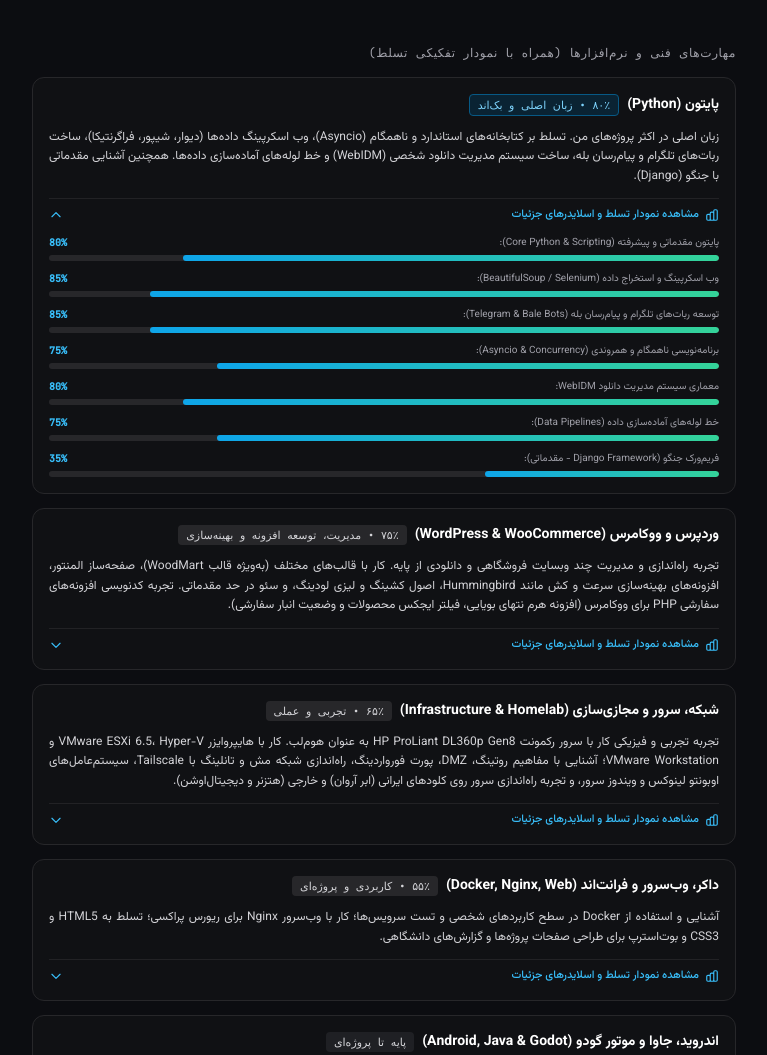
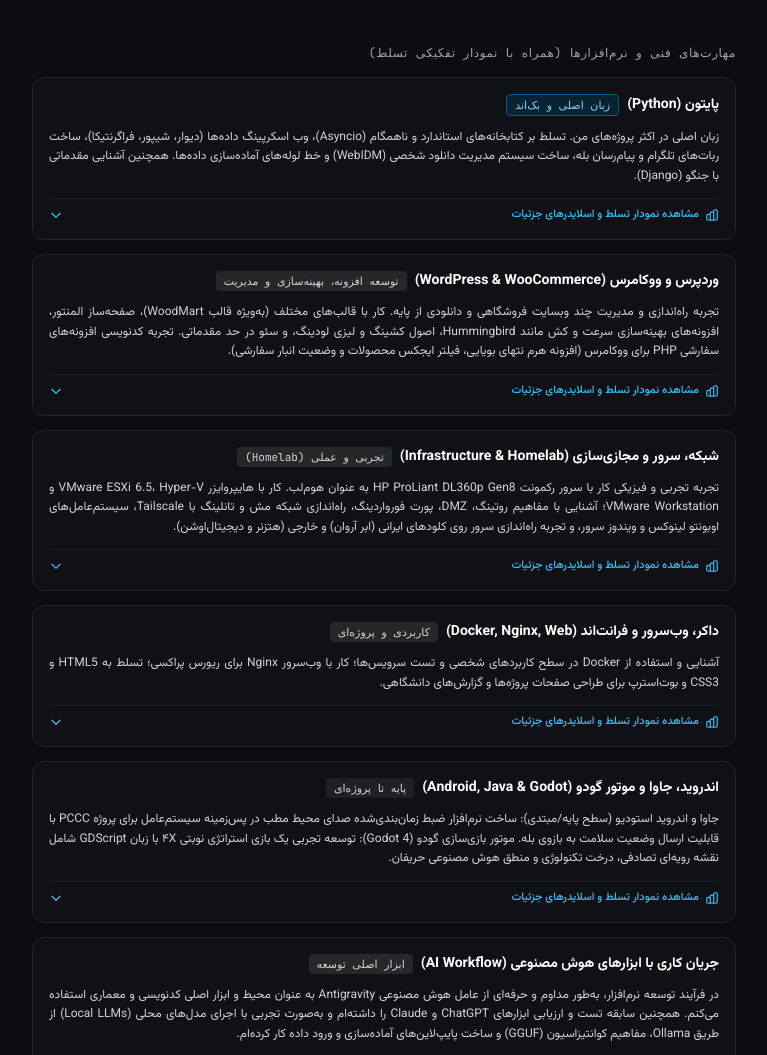
Before and after one commit to Bekend/bekend.github.io, a plain HTML site: page index.html in a window 1280 px wide. Shown: the part 545-1600 px from the top of the page, without its empty margins (256-1023 px from the left). Drawn offline with nearby package versions, Linux system fonts and the light colour scheme.

Commit message:
style: remove default open from accordions, clean skill tag badges, and simplify repo README to live link

```diff
--- a/index.html
+++ b/index.html
@@ -177,7 +177,7 @@
           <div class="flex flex-wrap items-center justify-between gap-2">
             <div class="flex items-center gap-2">
               <span class="font-bold text-zinc-900 dark:text-white text-sm">پایتون (Python)</span>
-              <span class="px-2 py-0.5 rounded text-[11px] font-mono bg-sky-50 dark:bg-sky-950/60 text-sky-700 dark:text-sky-300 border border-sky-200 dark:border-sky-800" data-i18n="sk_py_level">۸۰٪ • زبان اصلی و بک‌اند</span>
+              <span class="px-2 py-0.5 rounded text-[11px] font-mono bg-sky-50 dark:bg-sky-950/60 text-sky-700 dark:text-sky-300 border border-sky-200 dark:border-sky-800" data-i18n="sk_py_level">زبان اصلی و بک‌اند</span>
             </div>
           </div>
 
@@ -187,7 +187,7 @@
           </p>
 
           <!-- Accordion for Detailed Sliders -->
-          <details class="group/slider pt-2 border-t border-zinc-100 dark:border-zinc-800/80" open>
+          <details class="group/slider pt-2 border-t border-zinc-100 dark:border-zinc-800/80">
             <summary class="flex items-center justify-between cursor-pointer list-none select-none text-[11px] font-medium text-sky-600 dark:text-sky-400 hover:text-sky-500 transition-colors">
               <span class="flex items-center gap-1.5">
                 <svg class="w-3.5 h-3.5" fill="none" stroke="currentColor" viewBox="0 0 24 24"><path stroke-linecap="round" stroke-linejoin="round" stroke-width="2" d="M9 19v-6a2 2 0 00-2-2H5a2 2 0 00-2 2v6a2 2 0 002 2h2a2 2 0 002-2zm0 0V9a2 2 0 012-2h2a2 2 0 012 2v10m-6 0a2 2 0 002 2h2a2 2 0 002-2m0 0V5a2 2 0 012-2h2a2 2 0 012 2v14a2 2 0 01-2 2h-2a2 2 0 01-2-2z"/></svg>
@@ -268,7 +268,7 @@
           <div class="flex flex-wrap items-center justify-between gap-2">
             <div class="flex items-center gap-2">
               <span class="font-bold text-zinc-900 dark:text-white text-sm">وردپرس و ووکامرس (WordPress & WooCommerce)</span>
-              <span class="px-2 py-0.5 rounded text-[11px] font-mono bg-zinc-100 dark:bg-zinc-800 text-zinc-700 dark:text-zinc-300" data-i18n="sk_wp_level">۷۵٪ • مدیریت، توسعه افزونه و بهینه‌سازی</span>
+              <span class="px-2 py-0.5 rounded text-[11px] font-mono bg-zinc-100 dark:bg-zinc-800 text-zinc-700 dark:text-zinc-300" data-i18n="sk_wp_level">توسعه افزونه، بهینه‌سازی و مدیریت</span>
             </div>
           </div>
 
@@ -339,7 +339,7 @@
           <div class="flex flex-wrap items-center justify-between gap-2">
             <div class="flex items-center gap-2">
               <span class="font-bold text-zinc-900 dark:text-white text-sm">شبکه، سرور و مجازی‌سازی (Infrastructure & Homelab)</span>
-              <span class="px-2 py-0.5 rounded text-[11px] font-mono bg-zinc-100 dark:bg-zinc-800 text-zinc-700 dark:text-zinc-300" data-i18n="sk_infra_level">۶۵٪ • تجربی و عملی</span>
+              <span class="px-2 py-0.5 rounded text-[11px] font-mono bg-zinc-100 dark:bg-zinc-800 text-zinc-700 dark:text-zinc-300" data-i18n="sk_infra_level">تجربی و عملی (Homelab)</span>
             </div>
           </div>
 
@@ -419,7 +419,7 @@
           <div class="flex flex-wrap items-center justify-between gap-2">
             <div class="flex items-center gap-2">
               <span class="font-bold text-zinc-900 dark:text-white text-sm">داکر، وب‌سرور و فرانت‌اند (Docker, Nginx, Web)</span>
-              <span class="px-2 py-0.5 rounded text-[11px] font-mono bg-zinc-100 dark:bg-zinc-800 text-zinc-700 dark:text-zinc-300" data-i18n="sk_web_level">۵۵٪ • کاربردی و پروژه‌ای</span>
+              <span class="px-2 py-0.5 rounded text-[11px] font-mono bg-zinc-100 dark:bg-zinc-800 text-zinc-700 dark:text-zinc-300" data-i18n="sk_web_level">کاربردی و پروژه‌ای</span>
             </div>
           </div>
 
@@ -535,7 +535,7 @@
           <div class="flex flex-wrap items-center justify-between gap-2">
             <div class="flex items-center gap-2">
               <span class="font-bold text-zinc-900 dark:text-white text-sm">جریان کاری با ابزارهای هوش مصنوعی (AI Workflow)</span>
-              <span class="px-2 py-0.5 rounded text-[11px] font-mono bg-zinc-100 dark:bg-zinc-800 text-zinc-700 dark:text-zinc-300" data-i18n="sk_ai_level">۸۵٪ • ابزار اصلی توسعه</span>
+              <span class="px-2 py-0.5 rounded text-[11px] font-mono bg-zinc-100 dark:bg-zinc-800 text-zinc-700 dark:text-zinc-300" data-i18n="sk_ai_level">ابزار اصلی توسعه</span>
             </div>
           </div>
 
@@ -877,7 +877,7 @@
         sec_skills_title: "مهارت‌های فنی و نرم‌افزارها (همراه با نمودار تفکیکی تسلط)",
         sk_slider_toggle: "مشاهده نمودار تسلط و اسلایدرهای جزئیات",
 
-        sk_py_level: "۸۰٪ • زبان اصلی و بک‌اند",
+        sk_py_level: "زبان اصلی و بک‌اند",
         sk_py_desc: "زبان اصلی در اکثر پروژه‌های من. تسلط بر کتابخانه‌های استاندارد و ناهمگام (Asyncio)، وب اسکرپینگ داده‌ها (دیوار، شیپور، فراگرنتیکا)، ساخت ربات‌های تلگرام و پیام‌رسان بله، ساخت سیستم مدیریت دانلود شخصی (WebIDM) و خط لوله‌های آماده‌سازی داده‌ها. همچنین آشنایی مقدماتی با جنگو (Django).",
         sk_py_core: "پایتون مقدماتی و پیشرفته (Core Python & Scripting):",
         sk_py_scraping: "وب اسکرپینگ و استخراج داده (BeautifulSoup / Selenium):",
@@ -887,7 +887,7 @@
         sk_py_pipeline: "خط لوله‌های آماده‌سازی داده (Data Pipelines):",
         sk_py_django: "فریم‌ورک جنگو (Django Framework - مقدماتی):",
 
-        sk_wp_level: "۷۵٪ • مدیریت، توسعه افزونه و بهینه‌سازی",
+        sk_wp_level: "توسعه افزونه، بهینه‌سازی و مدیریت",
         sk_wp_desc: "تجربه راه‌اندازی و مدیریت چند وبسایت فروشگاهی و دانلودی از پایه. کار با قالب‌های مختلف (به‌ویژه قالب WoodMart)، صفحه‌ساز المنتور، افزونه‌های بهینه‌سازی سرعت و کش مانند Hummingbird، اصول کشینگ و لیزی لودینگ، و سئو در حد مقدماتی. تجربه کدنویسی افزونه‌های سفارشی PHP برای ووکامرس (افزونه هرم نتهای بویایی، فیلتر ایجکس محصولات و وضعیت انبار سفارشی).",
         sk_wp_admin: "راه‌اندازی و مدیریت فروشگاه ووکامرس (WooCommerce Admin):",
         sk_wp_theme: "سفارشی‌سازی قالب و وودمارت (WoodMart & Elementor):",
@@ -895,7 +895,7 @@
         sk_wp_speed: "بهینه‌سازی سرعت، کش و لیزی‌لودینگ (Speed & Hummingbird):",
         sk_wp_seo: "اصول سئو تکنیکال و محتوایی (Basic SEO):",
 
-        sk_infra_level: "۶۵٪ • تجربی و عملی",
+        sk_infra_level: "تجربی و عملی (Homelab)",
         sk_infra_desc: "تجربه تجربی و فیزیکی کار با سرور رکمونت HP ProLiant DL360p Gen8 به عنوان هوم‌لب. کار با هایپروایزر VMware ESXi 6.5، Hyper-V و VMware Workstation؛ آشنایی با مفاهیم روتینگ، DMZ، پورت فورواردینگ، راه‌اندازی شبکه مش و تانلینگ با Tailscale، سیستم‌عامل‌های اوبونتو لینوکس و ویندوز سرور، و تجربه راه‌اندازی سرور روی کلودهای ایرانی (ابر آروان) و خارجی (هتزنر و دیجیتال‌اوشن).",
         sk_infra_vmware: "هایپروایزر و مجازی‌سازی (VMware ESXi 6.5 & Hyper-V):",
         sk_infra_ubuntu: "اوبونتو سرور و خط فرمان لینوکس (Ubuntu Server & Bash):",
@@ -904,7 +904,7 @@
         sk_infra_win: "ویندوز سرور و سرویس‌های پایه (Windows Server):",
         sk_infra_cloud: "استقرار سرورهای ابری (Cloud VPS - Hetzner / ArvanCloud):",
 
-        sk_web_level: "۵۵٪ • کاربردی و پروژه‌ای",
+        sk_web_level: "کاربردی و پروژه‌ای",
         sk_web_desc: "آشنایی و استفاده از Docker در سطح کاربردهای شخصی و تست سرویس‌ها؛ کار با وب‌سرور Nginx برای ریورس پراکسی؛ تسلط به HTML5 و CSS3 و بوت‌استرپ برای طراحی صفحات پروژه‌ها و گزارش‌های دانشگاهی.",
         sk_web_html: "طراحی وب ریسپانسیو با HTML5 و CSS3:",
         sk_web_bootstrap: "فریم‌ورک بوت‌استرپ (Bootstrap 5):",
@@ -917,7 +917,7 @@
         sk_game_proc: "تولید رویه‌ای نقشه و منطق بازی استراتژی نوبتی ۴X:",
         sk_android_java: "جاوا و توسعه اندروید (Java & Android SDK - سطح مقدماتی/سرویس پس‌زمینه):",
 
-        sk_ai_level: "۸۵٪ • ابزار اصلی توسعه",
+        sk_ai_level: "ابزار اصلی توسعه",
         sk_ai_desc: "در فرآیند توسعه نرم‌افزار، به‌طور مداوم و حرفه‌ای از عامل هوش مصنوعی Antigravity به عنوان محیط و ابزار اصلی کدنویسی و معماری استفاده می‌کنم. همچنین سابقه تست و ارزیابی ابزارهای ChatGPT و Claude را داشته‌ام و به‌صورت تجربی با اجرای مدل‌های محلی (Local LLMs) از طریق Ollama، مفاهیم کوانتیزاسیون (GGUF) و ساخت پایپ‌لاین‌های آماده‌سازی و ورود داده کار کرده‌ام.",
         sk_ai_agent: "عامل هوش مصنوعی دولوپر Antigravity (محیط و عامل اصلی توسعه):",
         sk_ai_cloud: "تست، ارزیابی و مهندسی پرامپت با ChatGPT و Claude:",
@@ -982,7 +982,7 @@
         sec_skills_title: "Technical Skills & Competencies (With Detailed Sliders)",
         sk_slider_toggle: "View Proficiency Breakdown & Detailed Sliders",
 
-        sk_py_level: "80% • Primary Language & Backend",
+        sk_py_level: "Primary Language & Backend",
         sk_py_desc: "Primary language across most projects. Strong grasp of standard and asynchronous libraries (Asyncio), web scraping pipelines (Divar, Sheypoor, Fragrantica), Telegram & Bale bot development, personal download manager architecture (WebIDM), and data ingestion scripts. Basic working knowledge of Django.",
         sk_py_core: "Core Python & Scripting Proficiency:",
         sk_py_scraping: "Web Scraping & Data Extraction (BeautifulSoup / Selenium):",
@@ -992,7 +992,7 @@
         sk_py_pipeline: "Data Preparation & Ingestion Pipelines:",
         sk_py_django: "Django Web Framework (Elementary):",
 
-        sk_wp_level: "75% • Administration, Custom Plugins & Speed",
+        sk_wp_level: "Plugin Development, Optimization & Admin",
         sk_wp_desc: "Experience building and maintaining several e-commerce and media platforms from the ground up. Familiar with WoodMart, Elementor, caching/speed optimization (Hummingbird, lazy loading), and basic SEO. Developed custom PHP plugins for WooCommerce (olfactory note pyramids with transient caching, live AJAX filters, and custom stock statuses).",
         sk_wp_admin: "WooCommerce Store Setup & Administration:",
         sk_wp_theme: "Theme Customization (WoodMart & Elementor):",
@@ -1000,7 +1000,7 @@
         sk_wp_speed: "Speed Optimization, Caching & Lazy Loading:",
         sk_wp_seo: "Basic Technical & On-Page SEO:",
 
-        sk_infra_level: "65% • Practical & Homelab",
+        sk_infra_level: "Practical & Homelab Systems",
         sk_infra_desc: "Hands-on experience maintaining an enterprise HP ProLiant DL360p Gen8 rack server as a personal homelab. Practical knowledge of VMware ESXi 6.5, Hyper-V, VMware Workstation, network routing, DMZ, port forwarding, Tailscale SDN mesh networking, Ubuntu Linux & Windows Server administration, and deployment on Iranian (ArvanCloud) and global clouds (Hetzner, DigitalOcean).",
         sk_infra_vmware: "Hypervisors & Virtualization (VMware ESXi 6.5 & Hyper-V):",
         sk_infra_ubuntu: "Ubuntu Server & Linux Shell / Command Line:",
@@ -1009,7 +1009,7 @@
         sk_infra_win: "Windows Server Administration & Core Services:",
         sk_infra_cloud: "Cloud VPS Deployments (Hetzner / ArvanCloud):",
 
-        sk_web_level: "55% • Practical & Project-Based",
+        sk_web_level: "Practical & Project-Based",
         sk_web_desc: "Hands-on containerization with Docker for personal workloads; Nginx reverse proxy configuration; solid proficiency in HTML5, CSS3, and Bootstrap for frontend interfaces and academic reporting.",
         sk_web_html: "Responsive Web Design with HTML5 & Modern CSS3:",
         sk_web_bootstrap: "Bootstrap 5 CSS Framework:",
@@ -1022,7 +1022,7 @@
         sk_game_proc: "Procedural Map Generation & Turn-Based 4X Game Logic:",
         sk_android_java: "Java & Android SDK (Basic / Background Recording Service):",
 
-        sk_ai_level: "85% • Primary Development Driver",
+        sk_ai_level: "Primary Development Driver",
         sk_ai_desc: "Consistently use Antigravity (AI developer agent) as my primary daily driver for coding and software architecture. Hands-on experience evaluating cloud LLMs (ChatGPT and Claude) and experimenting with local models (Ollama, GGUF quantization, and data automation pipelines).",
         sk_ai_agent: "Antigravity Developer Agent (Primary Daily Coding Driver):",
         sk_ai_cloud: "Prompt Engineering & Evaluation (ChatGPT & Claude):",
```
Also changed, not shown: 1 other file.
